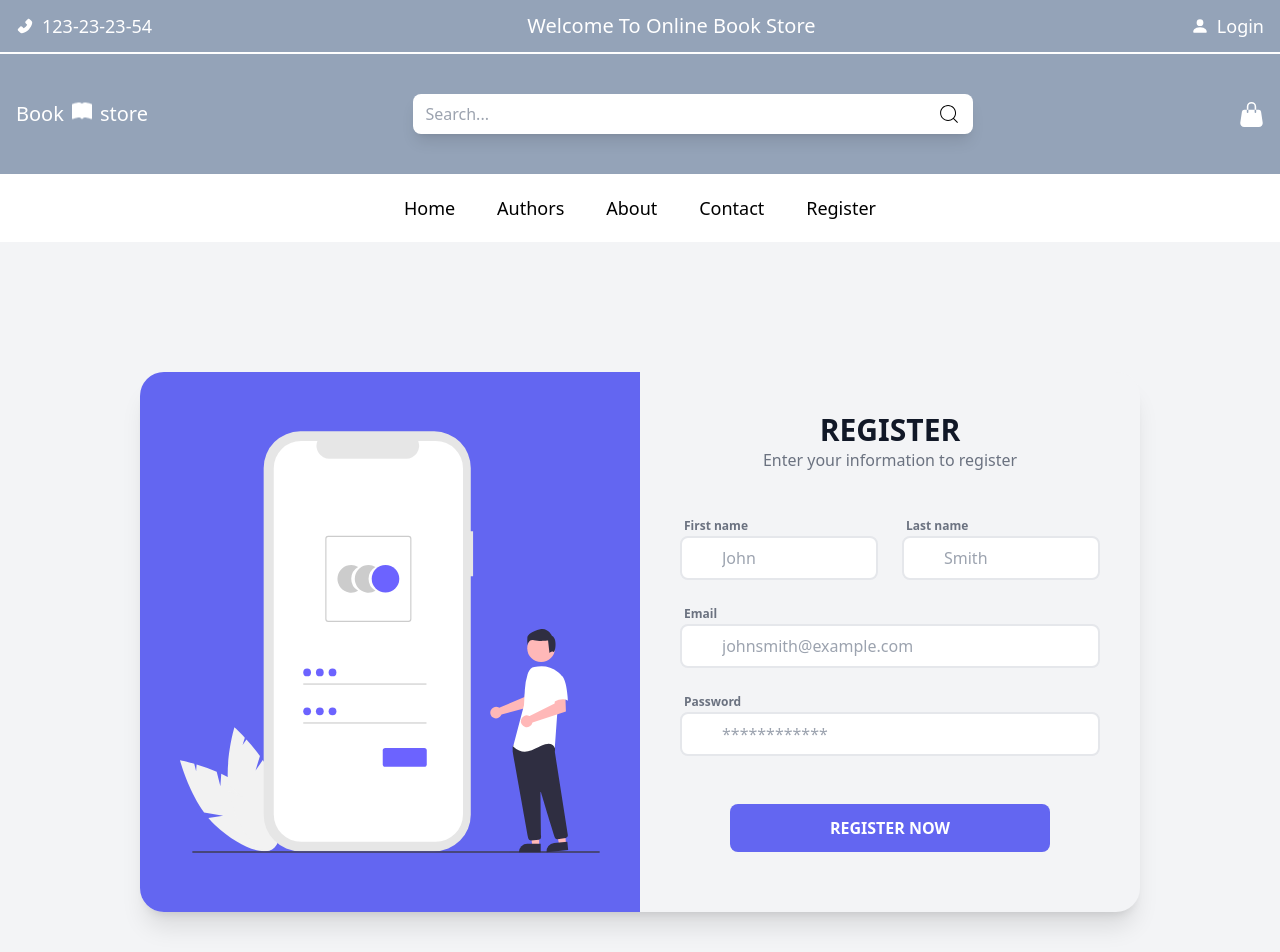
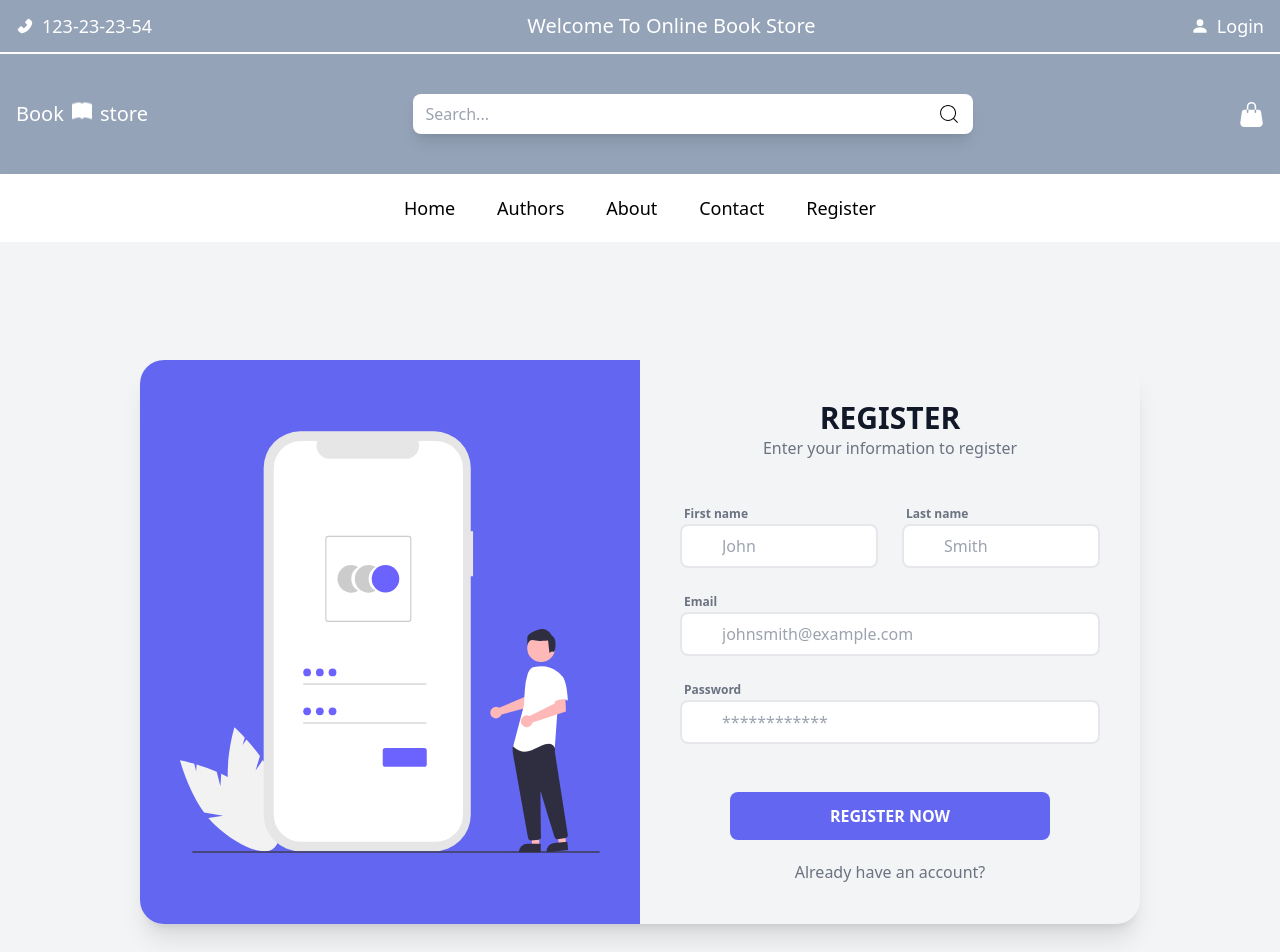
Before and after one commit to Houssin-Mhamdi/bookStoreFront, a React (Vite) app: page /register in a window 1280 px wide. Shown: the top 952 px of the page. Built offline with nearby package versions, Linux system fonts and the light colour scheme.

Commit message:
make the navigation between login and register

```diff
--- a/src/pages/Login.jsx
+++ b/src/pages/Login.jsx
@@ -1,6 +1,7 @@
 import React, { useState } from 'react';
+import { Link } from 'react-router-dom';
 
-import { ToastContainer , toast} from 'react-toastify';
+import { toast, ToastContainer } from 'react-toastify';
 import 'react-toastify/dist/ReactToastify.css';
 
 export default function Login() {
@@ -19,7 +20,7 @@ export default function Login() {
 
         <section className="h-screen">
             <div className="container px-6 py-12 h-full">
-                <ToastContainer  closeOnClick pauseOnFocusLoss pauseOnHover/>
+                <ToastContainer closeOnClick pauseOnFocusLoss pauseOnHover />
                 <div className="flex justify-center items-center flex-wrap h-full g-6 text-gray-800">
                     <div className="md:w-8/12 lg:w-6/12 mb-12 md:mb-0">
                         <img src="https://mdbcdn.b-cdn.net/img/Photos/new-templates/bootstrap-login-form/draw2.svg" className="w-full" alt="Phone image" />
@@ -45,6 +46,7 @@ export default function Login() {
                             <button type="submit" className="inline-block px-7 py-3 bg-blue-600 text-white font-medium text-sm leading-snug uppercase rounded shadow-md hover:bg-blue-700 hover:shadow-lg focus:bg-blue-700 focus:shadow-lg focus:outline-none focus:ring-0 active:bg-blue-800 active:shadow-lg transition duration-150 ease-in-out w-full" data-mdb-ripple="true" data-mdb-ripple-color="light">
                                 Sign in
                             </button>
+                            <Link to='/register'><p className='text-center my-3'>I don't have an account?</p></Link>
                             <div className="flex items-center my-4 before:flex-1 before:border-t before:border-gray-300 before:mt-0.5 after:flex-1 after:border-t after:border-gray-300 after:mt-0.5">
                                 <p className="text-center font-semibold mx-4 mb-0">OR</p>
                             </div>
--- a/src/pages/Register.jsx
+++ b/src/pages/Register.jsx
@@ -1,4 +1,5 @@
 import React from 'react'
+import { Link } from 'react-router-dom'
 
 export default function Register() {
   return (
@@ -53,6 +54,7 @@ export default function Register() {
                   <button className="block w-full max-w-xs mx-auto bg-indigo-500 hover:bg-indigo-700 focus:bg-indigo-700 text-white rounded-lg px-3 py-3 font-semibold">REGISTER NOW</button>
                 </div>
               </div>
+               <Link to='/login'><p className='text-center'>Already have an account?</p></Link>
             </div>
           </div>
         </div>
```
